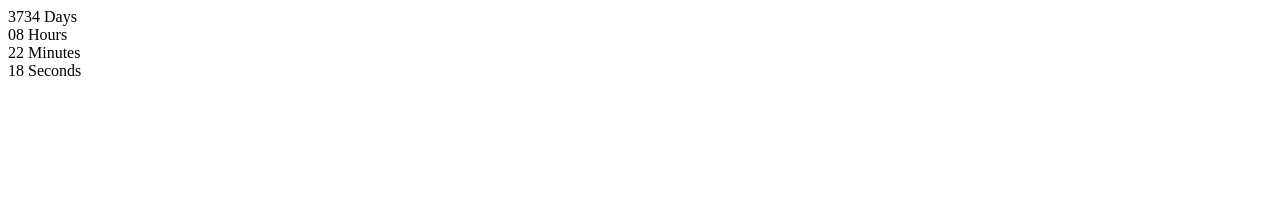
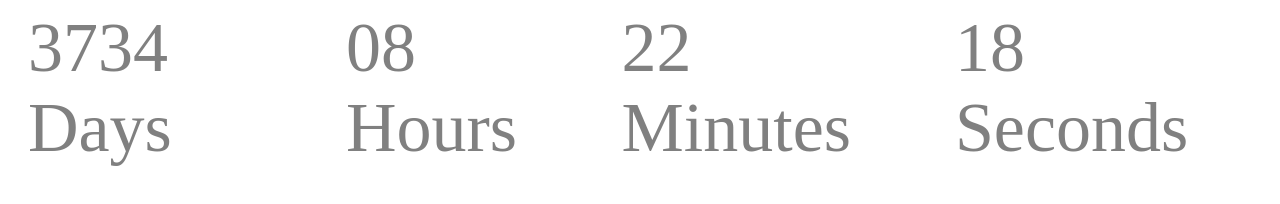
Before and after one commit to Natalia-Farafonova/goit-js-hw-11-timer, a plain HTML site: page src/index.html in a window 1280 px wide. Drawn offline with Linux system fonts and the light colour scheme.

Commit message:
Добавила стили

```diff
--- a/src/index.html
+++ b/src/index.html
@@ -6,6 +6,7 @@
     <meta name="viewport" content="width=device-width, initial-scale=1.0" />
     <meta http-equiv="X-UA-Compatible" content="ie=edge" />
     <title>goit-js-hw-11-timer</title>
+    <link rel="stylesheet" href="./style.css">
 </head>
 
 <body>
@@ -33,7 +34,7 @@
             </div>
         </div>
 
-        <script src="./index.js"></script>
+        <script src="./index.js" type="module"></script>
 
 </body>
 
--- /dev/null
+++ b/src/style.css
@@ -0,0 +1,10 @@
+.timer {
+  display: flex;
+  justify-content: center;
+  font-size: 70px;
+  color: gray;
+}
+
+.field {
+  padding-left: 20px;
+}
```
